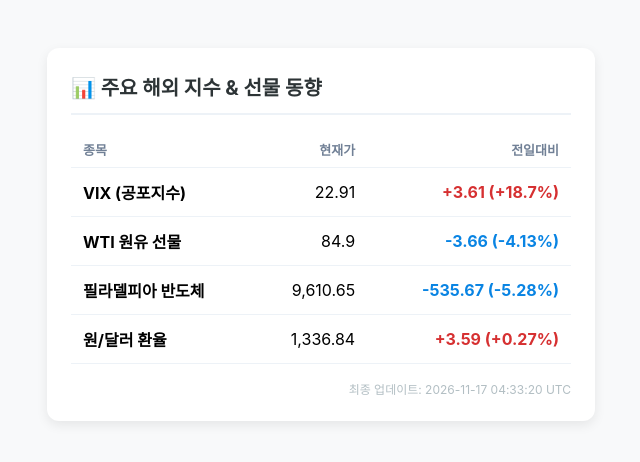
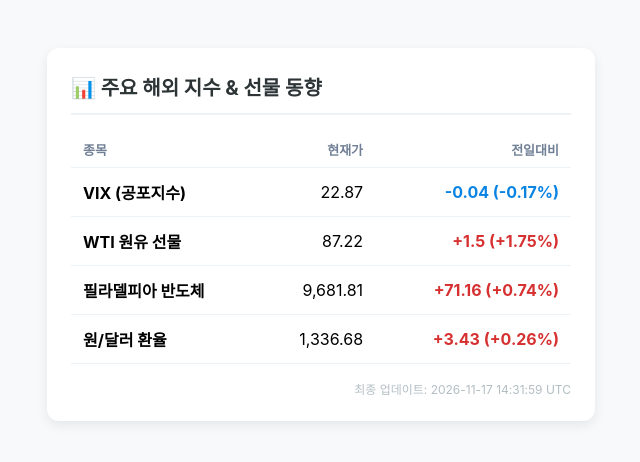
Before and after one commit to jungjc1117/americaSectorIndex, a plain HTML site: page index.html in a window 1280 px wide. Shown: the whole page, without its empty margins (319-959 px from the left). Drawn offline with Linux system fonts and the light colour scheme.

Commit message:
Auto update market data [skip ci]

```diff
--- a/index.html
+++ b/index.html
@@ -28,39 +28,39 @@
 
     <tr>
         <td style="padding: 12px; font-weight: bold;">VIX (공포지수)</td>
-        <td style="padding: 12px; text-align: right;">22.91</td>
-        <td style="padding: 12px; text-align: right; color: #d63031; font-weight: bold;">
-            +3.61 (+18.7%)
+        <td style="padding: 12px; text-align: right;">22.87</td>
+        <td style="padding: 12px; text-align: right; color: #0984e3; font-weight: bold;">
+            -0.04 (-0.17%)
         </td>
     </tr>
 
     <tr>
         <td style="padding: 12px; font-weight: bold;">WTI 원유 선물</td>
-        <td style="padding: 12px; text-align: right;">84.9</td>
-        <td style="padding: 12px; text-align: right; color: #0984e3; font-weight: bold;">
-            -3.66 (-4.13%)
+        <td style="padding: 12px; text-align: right;">87.22</td>
+        <td style="padding: 12px; text-align: right; color: #d63031; font-weight: bold;">
+            +1.5 (+1.75%)
         </td>
     </tr>
 
     <tr>
         <td style="padding: 12px; font-weight: bold;">필라델피아 반도체</td>
-        <td style="padding: 12px; text-align: right;">9,610.65</td>
-        <td style="padding: 12px; text-align: right; color: #0984e3; font-weight: bold;">
-            -535.67 (-5.28%)
+        <td style="padding: 12px; text-align: right;">9,681.81</td>
+        <td style="padding: 12px; text-align: right; color: #d63031; font-weight: bold;">
+            +71.16 (+0.74%)
         </td>
     </tr>
 
     <tr>
         <td style="padding: 12px; font-weight: bold;">원/달러 환율</td>
-        <td style="padding: 12px; text-align: right;">1,336.84</td>
+        <td style="padding: 12px; text-align: right;">1,336.68</td>
         <td style="padding: 12px; text-align: right; color: #d63031; font-weight: bold;">
-            +3.59 (+0.27%)
+            +3.43 (+0.26%)
         </td>
     </tr>
 
             </tbody>
         </table>
-        <div class="update-time">최종 업데이트: 2026-11-17 04:33:20 UTC</div>
+        <div class="update-time">최종 업데이트: 2026-11-17 14:31:59 UTC</div>
     </div>
 </body>
 </html>
```
